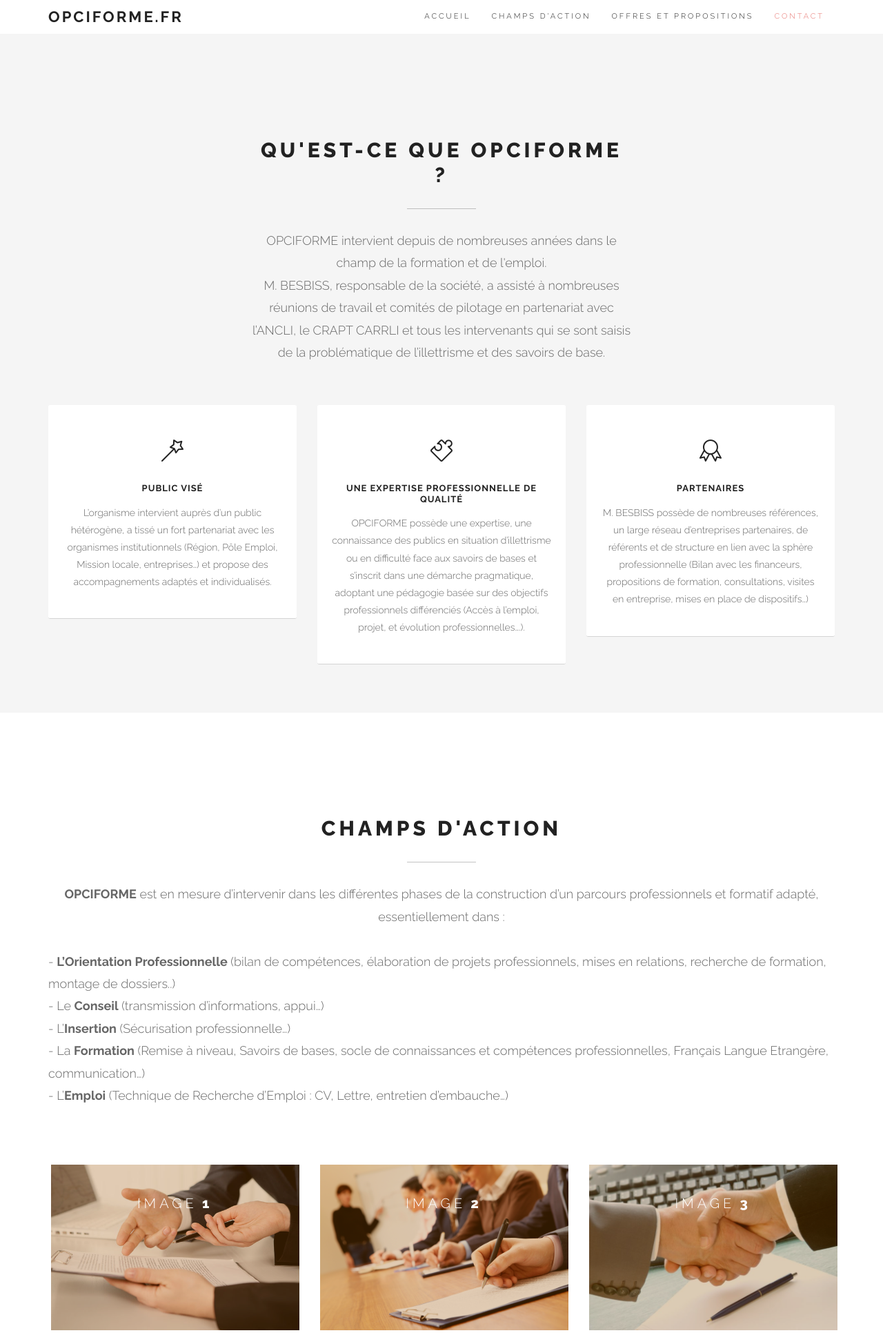
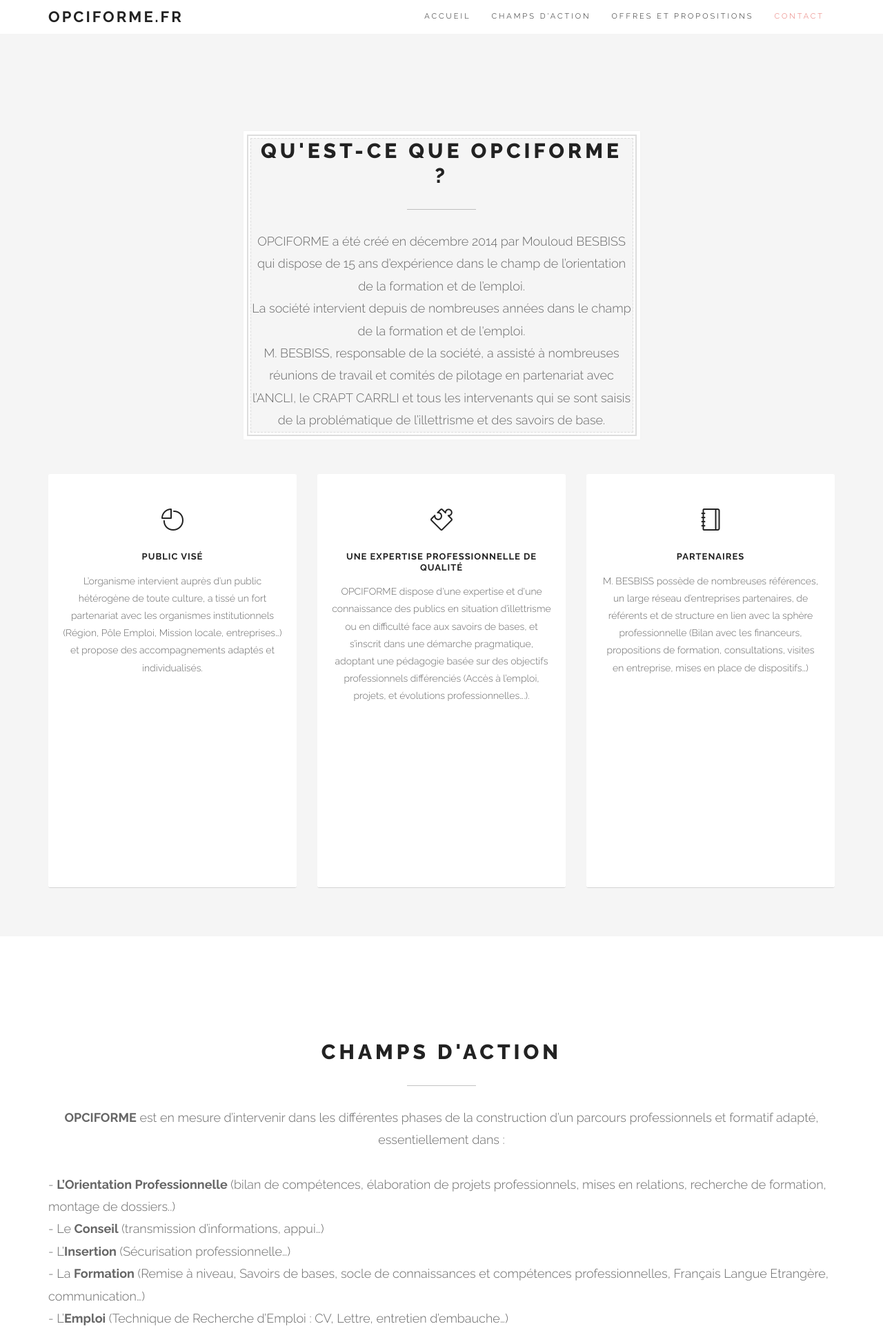
Before and after one commit to NaifousBS/opciforme, a PHP site: page / in a window 1280 px wide. Shown: the part 801-2733 px from the top of the page at 69% size. Run offline with PHP 8.4, Linux system fonts and the light colour scheme.

Commit message:
Optimisation éléments

```diff
--- a/assets/css/style.css
+++ b/assets/css/style.css
@@ -406,6 +406,7 @@
 	text-align: center;
 	padding: 40px 20px;
 	margin: 0 0 20px;
+	height: 600px
 }
 
 .iconbox-icon {
--- a/index.php
+++ b/index.php
@@ -65,11 +65,14 @@
 
 				<div class="col-sm-offset-3 col-sm-6 col-sm-offset-3">
 
-					<div class="pfblock-header wow fadeInUp">
+					<div class="pfblock-header wow fadeInUp" style="border: 1px dashed #ddd;
+					box-shadow: 0 0 0 3px #fff, 0 0 0 5px #ddd, 0 0 0 10px #fff, 0 0 2px 10px #eee;">
 						<h2 class="pfblock-title">Qu'est-ce que OPCIFORME ?</h2>
 						<div class="pfblock-line"></div>
 						<div class="pfblock-subtitle">
-							OPCIFORME intervient depuis de nombreuses années dans le champ de la formation et de l'emploi. <br/>
+							OPCIFORME a été créé en décembre 2014 par Mouloud BESBISS qui dispose de 15 ans
+							d’expérience dans le champ de l’orientation de la formation et de l’emploi. <br/>
+							La société intervient depuis de nombreuses années dans le champ de la formation et de l'emploi. <br/>
 							M. BESBISS, responsable de la société, a assisté à nombreuses réunions de travail et comités de pilotage en
 							partenariat avec l’ANCLI, le CRAPT CARRLI et tous les intervenants qui se sont saisis de la problématique
 							de l’illettrisme et des savoirs de base.
@@ -87,12 +90,12 @@
 
 					<div class="iconbox wow slideInLeft">
 						<div class="iconbox-icon">
-							<span class="icon-magic-wand"></span>
+							<span class="icon-pie-chart"></span>
 						</div>
 						<div class="iconbox-text">
 							<h3 class="iconbox-title">Public visé</h3>
 							<div class="iconbox-desc">
-								L’organisme intervient auprès d’un public hétérogène, a tissé un fort partenariat avec les organismes
+								L’organisme intervient auprès d’un public hétérogène de toute culture, a tissé un fort partenariat avec les organismes
 								institutionnels (Région, Pôle Emploi, Mission locale, entreprises…) et propose des accompagnements
 								adaptés et individualisés.
 							</div>
@@ -109,9 +112,9 @@
 						<div class="iconbox-text">
 							<h3 class="iconbox-title">Une expertise professionnelle de qualité</h3>
 							<div class="iconbox-desc">
-								OPCIFORME possède une expertise, une connaissance des publics en situation d’illettrisme ou en difficulté
-								face aux savoirs de bases et s’inscrit dans une démarche pragmatique, adoptant une pédagogie basée sur
-								des objectifs professionnels différenciés (Accès à l’emploi, projet, et évolution professionnelles….).
+								OPCIFORME dispose d'une expertise et d'une connaissance des publics en situation d’illettrisme ou en difficulté
+								face aux savoirs de bases, et s’inscrit dans une démarche pragmatique, adoptant une pédagogie basée sur
+								des objectifs professionnels différenciés (Accès à l’emploi, projets, et évolutions professionnelles….).
 							</div>
 						</div>
 					</div>
@@ -122,7 +125,7 @@
 
 					<div class="iconbox wow slideInRight">
 						<div class="iconbox-icon">
-							<span class="icon-badge"></span>
+							<span class="icon-notebook"></span>
 						</div>
 						<div class="iconbox-text">
 							<h3 class="iconbox-title">Partenaires</h3>
@@ -309,13 +312,16 @@
 						<h2 class="pfblock-title">Envoyez-nous un message ou cliquez sur un des liens.</h2>
 						<div class="pfblock-line"></div>
 						<div class="pfblock-subtitle">
-
+						<div class="row">
+							<div class="col-sm-8 col-sm-offset-2">
 								<button type="button" class="btn btn-primary" onclick="window.open('https://www.facebook.com/profile.php?id=100008769211783&fref=ts')">
 									<i class="fa fa-facebook"></i>
 								</button>
 								<button type="button" class="btn btn-primary" onclick="window.open('https://fr.linkedin.com/in/mouloud-besbiss-977a4a68')">
 									<i class="fa fa-linkedin" aria-hidden="true"></i>
 								</button>
+							</div>
+						</div>
 						<br/><br/>
 							<form class="form-horizontal" role="form" method="post" action="index.php">
 								<div class="form-group">
@@ -343,7 +349,7 @@
 									</div>
 								</div>
 								<div class="form-group">
-									<div class="col-sm-10 col-sm-offset-2">
+									<div class="col-sm-8 col-sm-offset-2">
 										<input id="submit" name="submit" type="submit" value="Envoyer" class="btn btn-primary">
 									</div>
 								</div>
```
Lines whose indentation alone changed are shown as unchanged.
